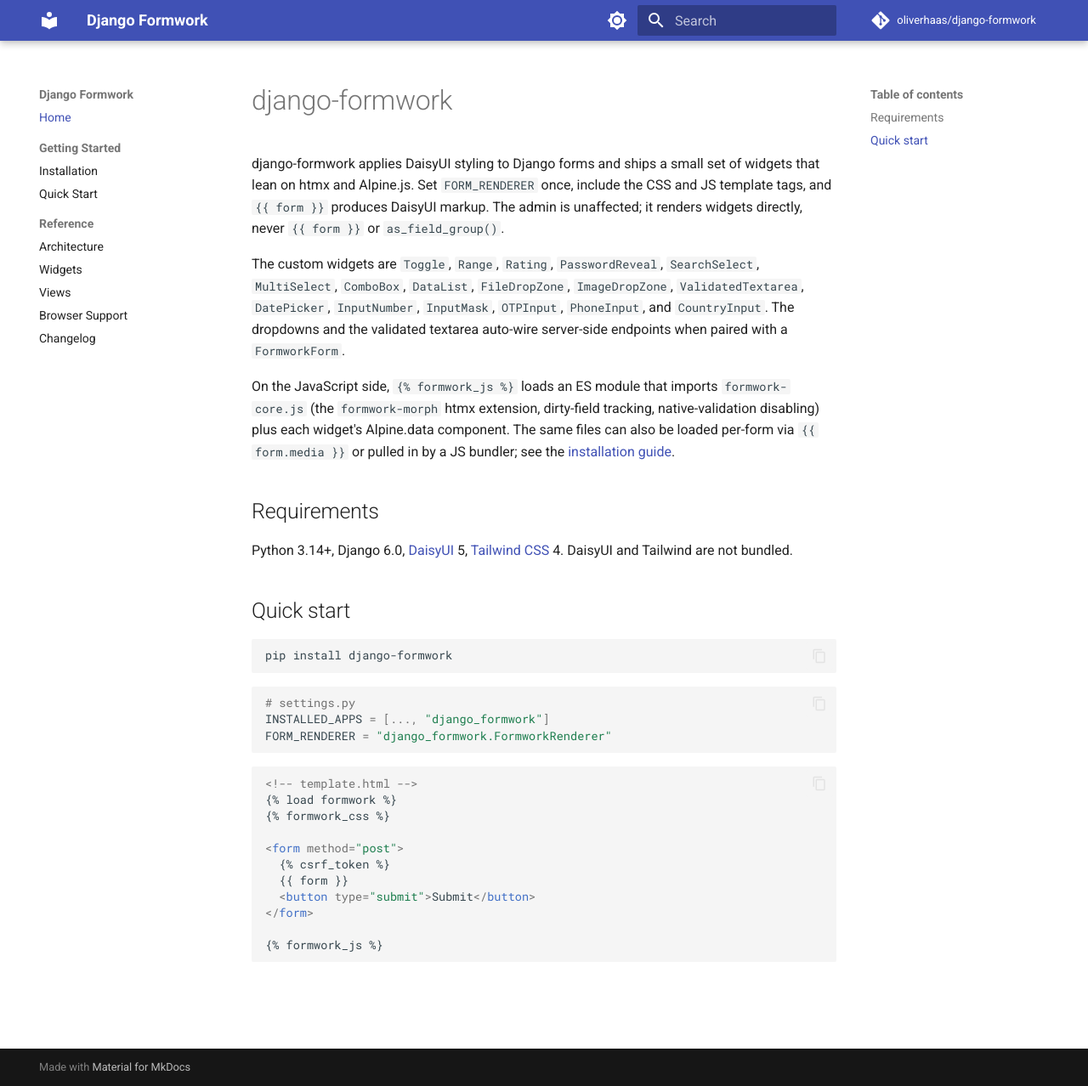
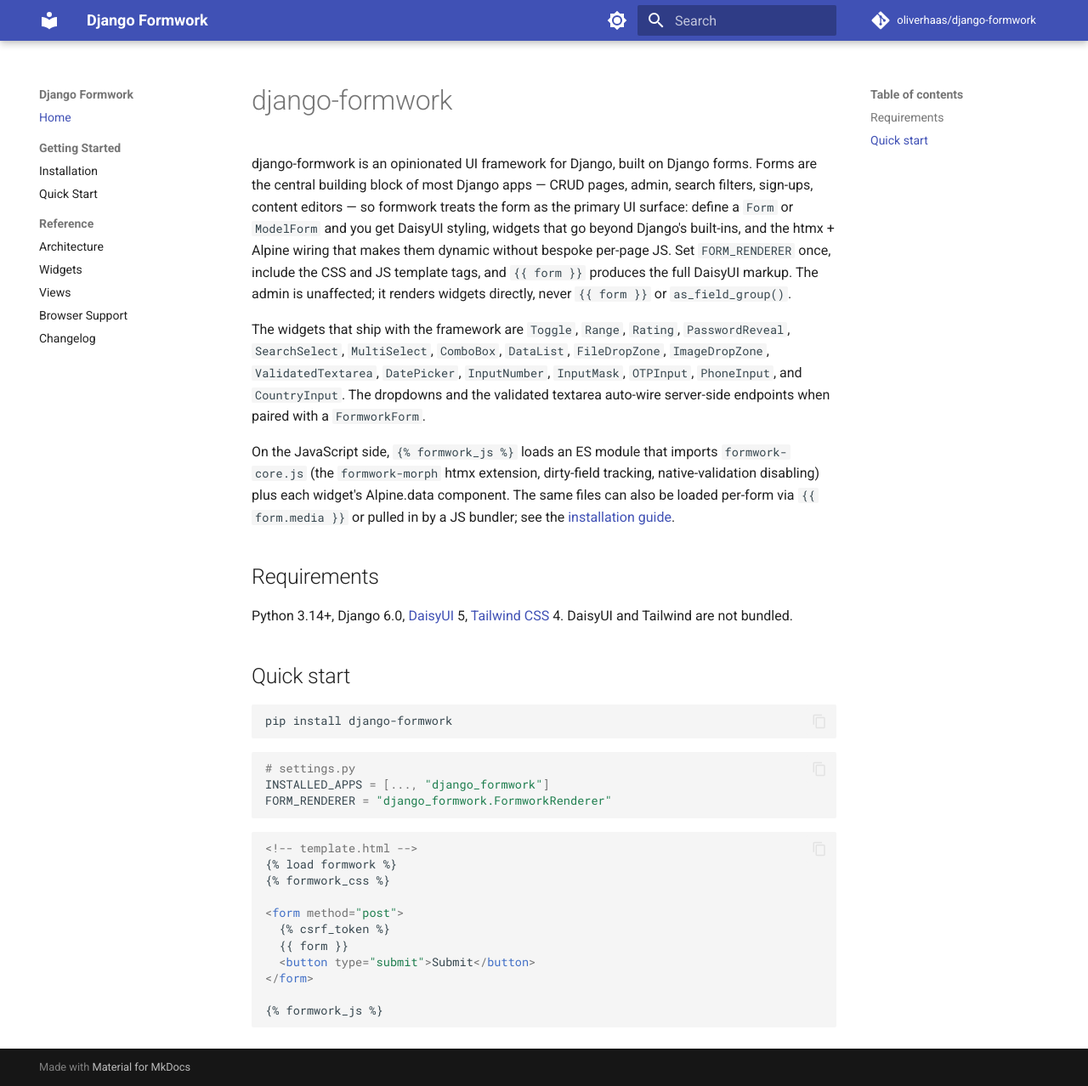
Before and after one commit to oliverhaas/django-formwork, an MkDocs documentation site: the page built from docs/index.md, in a window 1280 px wide and 1278 px high. Shown: the whole window at 85% size. Built offline with MkDocs 1.6.1 and Material for MkDocs 9.7.7, drawn with Linux system fonts in a browser that asks for light colours; comment, search, counter and statistics services are not loaded; the version menu is left out.

Commit message:
docs: reframe as a UI framework, not "DaisyUI for forms"
README and docs were selling django-formwork as "applies DaisyUI styling
to Django forms" — that undersells what it is. It's an opinionated UI
framework that treats the form as the central UI surface, because forms
are the primary building block in most Django apps. The renderer, the
widgets, the htmx + Alpine wiring all hang off `Form` / `ModelForm`,
which is the framework's anchor — not a styling layer bolted onto
existing forms.

- README and docs/index.md openers rewritten to lead with the framework
  framing and the forms-first rationale, then describe what falls out
  of that (renderer, widgets, htmx/Alpine wiring).
- mkdocs site_description and pyproject [project] description updated
  to match.

```diff
--- a/docs/index.md
+++ b/docs/index.md
@@ -1,8 +1,8 @@
 # django-formwork
 
-django-formwork applies DaisyUI styling to Django forms and ships a small set of widgets that lean on htmx and Alpine.js. Set `FORM_RENDERER` once, include the CSS and JS template tags, and `{{ form }}` produces DaisyUI markup. The admin is unaffected; it renders widgets directly, never `{{ form }}` or `as_field_group()`.
+django-formwork is an opinionated UI framework for Django, built on Django forms. Forms are the central building block of most Django apps — CRUD pages, admin, search filters, sign-ups, content editors — so formwork treats the form as the primary UI surface: define a `Form` or `ModelForm` and you get DaisyUI styling, widgets that go beyond Django's built-ins, and the htmx + Alpine wiring that makes them dynamic without bespoke per-page JS. Set `FORM_RENDERER` once, include the CSS and JS template tags, and `{{ form }}` produces the full DaisyUI markup. The admin is unaffected; it renders widgets directly, never `{{ form }}` or `as_field_group()`.
 
-The custom widgets are `Toggle`, `Range`, `Rating`, `PasswordReveal`, `SearchSelect`, `MultiSelect`, `ComboBox`, `DataList`, `FileDropZone`, `ImageDropZone`, `ValidatedTextarea`, `DatePicker`, `InputNumber`, `InputMask`, `OTPInput`, `PhoneInput`, and `CountryInput`. The dropdowns and the validated textarea auto-wire server-side endpoints when paired with a `FormworkForm`.
+The widgets that ship with the framework are `Toggle`, `Range`, `Rating`, `PasswordReveal`, `SearchSelect`, `MultiSelect`, `ComboBox`, `DataList`, `FileDropZone`, `ImageDropZone`, `ValidatedTextarea`, `DatePicker`, `InputNumber`, `InputMask`, `OTPInput`, `PhoneInput`, and `CountryInput`. The dropdowns and the validated textarea auto-wire server-side endpoints when paired with a `FormworkForm`.
 
 On the JavaScript side, `{% formwork_js %}` loads an ES module that imports `formwork-core.js` (the `formwork-morph` htmx extension, dirty-field tracking, native-validation disabling) plus each widget's Alpine.data component. The same files can also be loaded per-form via `{{ form.media }}` or pulled in by a JS bundler; see the [installation guide](getting-started/installation.md).
 
--- a/mkdocs.yml
+++ b/mkdocs.yml
@@ -1,5 +1,5 @@
 site_name: Django Formwork
-site_description: DaisyUI-styled Django forms with htmx-powered widgets
+site_description: An opinionated UI framework for Django, built on Django forms
 site_url: https://oliverhaas.github.io/django-formwork/
 repo_url: https://github.com/oliverhaas/django-formwork
 repo_name: oliverhaas/django-formwork
--- a/pyproject.toml
+++ b/pyproject.toml
@@ -1,7 +1,7 @@
 [project]
 name = "django-formwork"
 version = "0.1.0a2"
-description = "Better Django forms — modern styling out of the box, then HTMX integration for dynamic behavior"
+description = "An opinionated UI framework for Django, built on Django forms"
 readme = "README.md"
 license = { text = "BSD-3-Clause" }
 requires-python = ">=3.14"
```
Also changed, not shown: README.md (+1 -1 lines).
